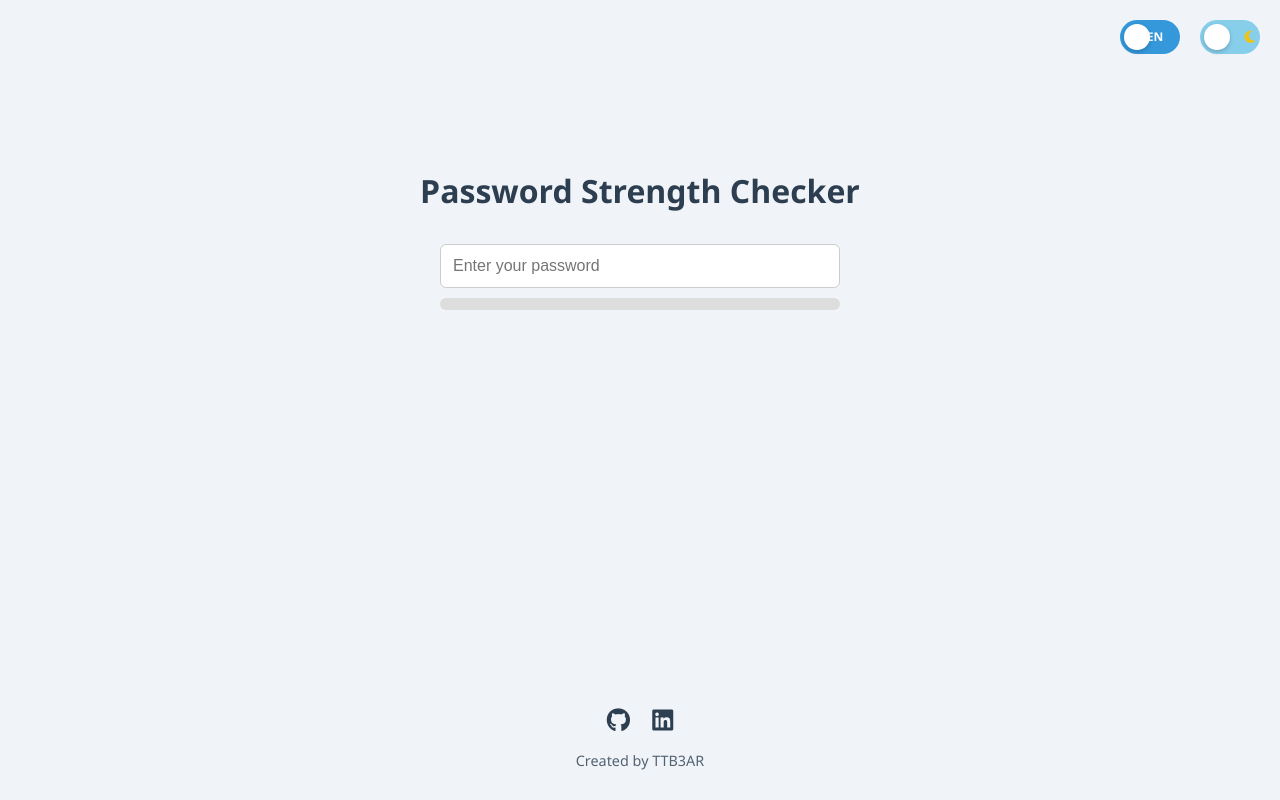
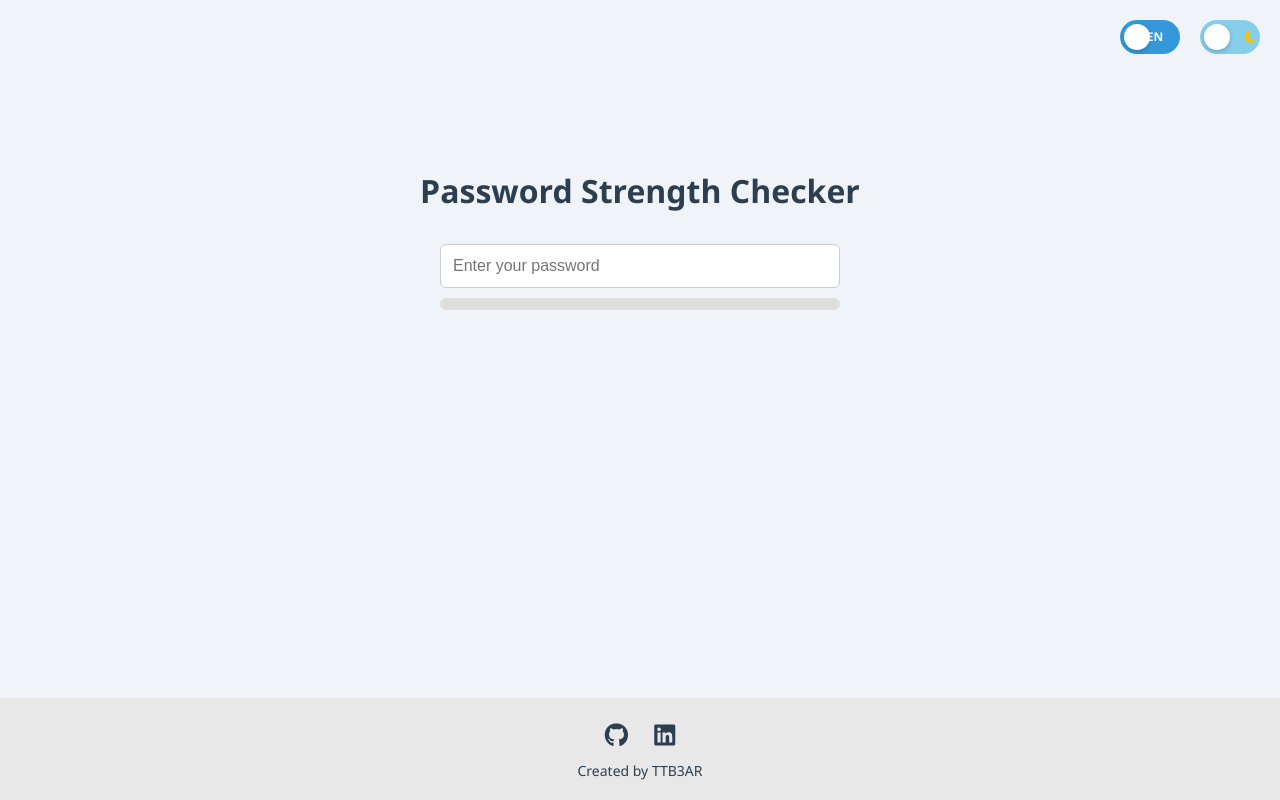
Before and after one commit to ttb3ar/passCheckerSite, a plain HTML site: page index.html in a window 1280 px wide. Drawn offline with Linux system fonts and the light colour scheme.

Commit message:
Update style.css

```diff
--- a/style.css
+++ b/style.css
@@ -85,9 +85,11 @@ input[type="password"] {
 
 .footer {
   text-align: center;
-  padding: 1rem;
-  background-color: var(--form-background);
+  padding: 20px;
+  background-color: #e8e8e8;
+  color: var(--light-text);
   margin-top: auto;
+  transition: all 0.3s ease;
 }
 
 [data-theme="dark"] .footer {
@@ -96,14 +98,14 @@ input[type="password"] {
 }
 
 .social-links {
-  margin-bottom: 0.5rem;
+  margin-bottom: 10px;
 }
 
 .social-links a {
-  margin: 0 0.5rem;
-  color: var(--text-color);
-  font-size: 1.5rem;
-  transition: color 0.3s ease;
+  margin: 0 10px;
+  color: inherit;
+  font-size: 24px;
+  transition: color 0.3s;
   text-decoration: none;
 }
 
@@ -112,9 +114,8 @@ input[type="password"] {
 }
 
 .footer p {
-  color: var(--text-color);
-  font-size: 0.9rem;
-  opacity: 0.8;
+  margin: 0;
+  font-size: 14px;
 }
 
 /* Responsive Design */
```
